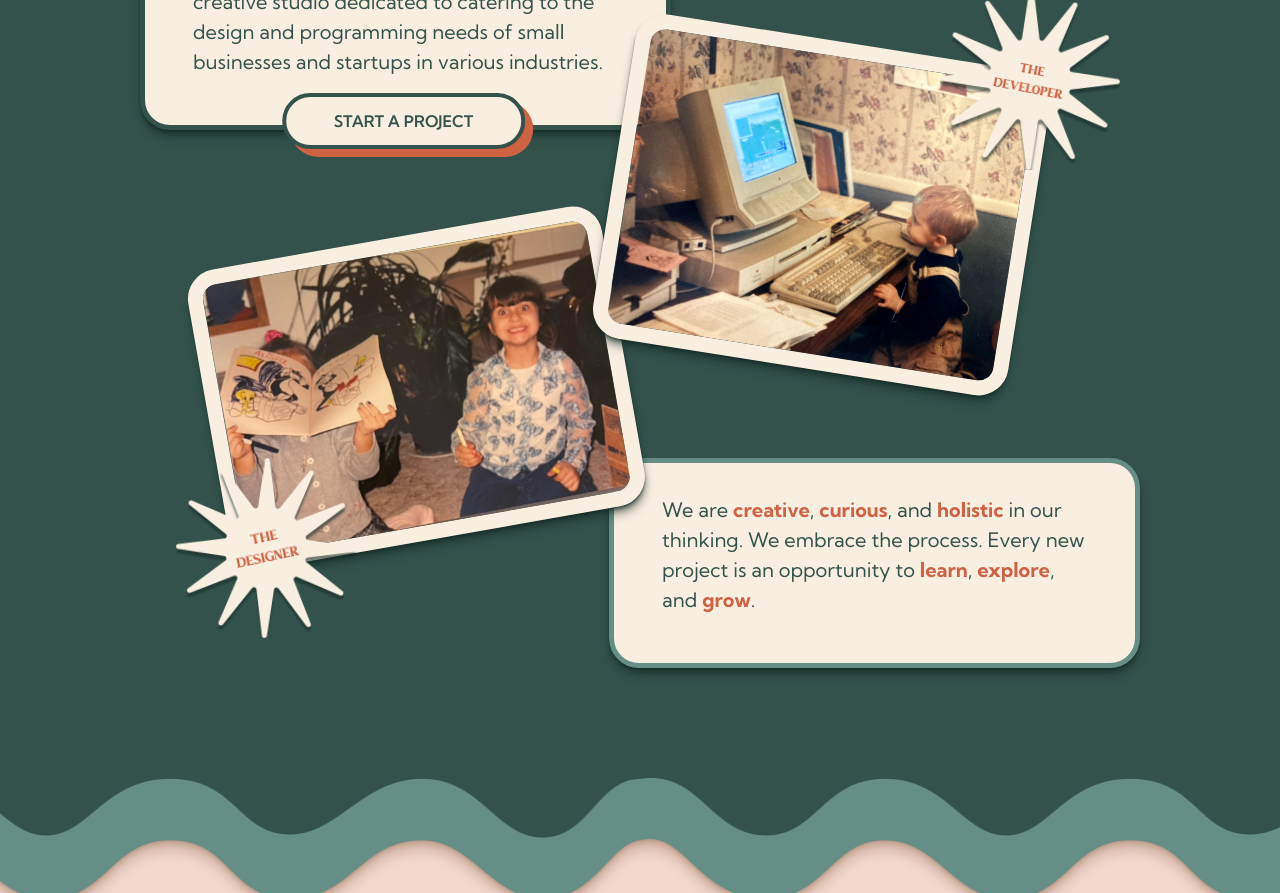
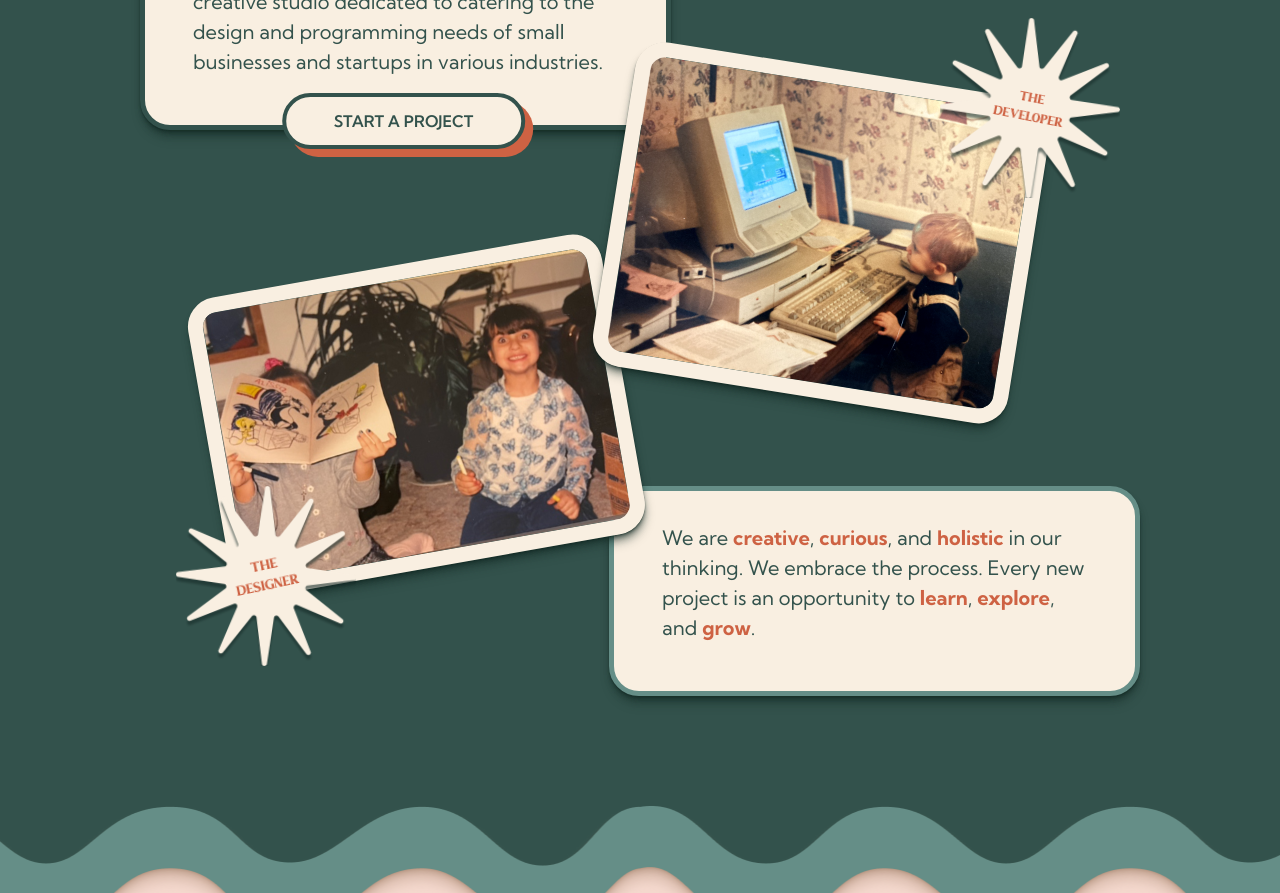
Before and after one commit to mattduff707/some-fun-prod, a Next.js app: page / in a window 1280 px wide. Shown: the part 1140-2033 px from the top of the page. Built offline with nearby package versions, Linux system fonts and the light colour scheme.

Commit message:
Fix start a project button

```diff
--- a/src/app/General.jsx
+++ b/src/app/General.jsx
@@ -29,6 +29,7 @@ const General = () => {
           </Text>
           <div className="absolute bottom-[-26px] left-[50%] -translate-x-[50%]">
             <BoxBtn
+              link="/contact"
               buttonClass={
                 "border-4 border-seaweed font-semibold text-seaweed bg-pale whitespace-nowrap group-hover:bg-burntDark group-hover:text-pale group-hover:border-burntDark"
               }
@@ -37,7 +38,7 @@ const General = () => {
             </BoxBtn>
           </div>
         </Box>
-        <div className="isolate z-[2] flex w-full justify-center max1000:flex-col max1000:items-center">
+        <div className="isolate z-[2] mt-7 flex w-full justify-center max1000:flex-col max1000:items-center">
           <div className="relative translate-x-[16px] translate-y-[140px] max1000:z-[20] max1000:translate-y-[64px] max600:translate-y-[48px]">
             <div className="absolute bottom-[-40px] left-[-60px] z-10 max1000:bottom-[-48px] max600:left-[-48px]">
               <div className="relative">
```
